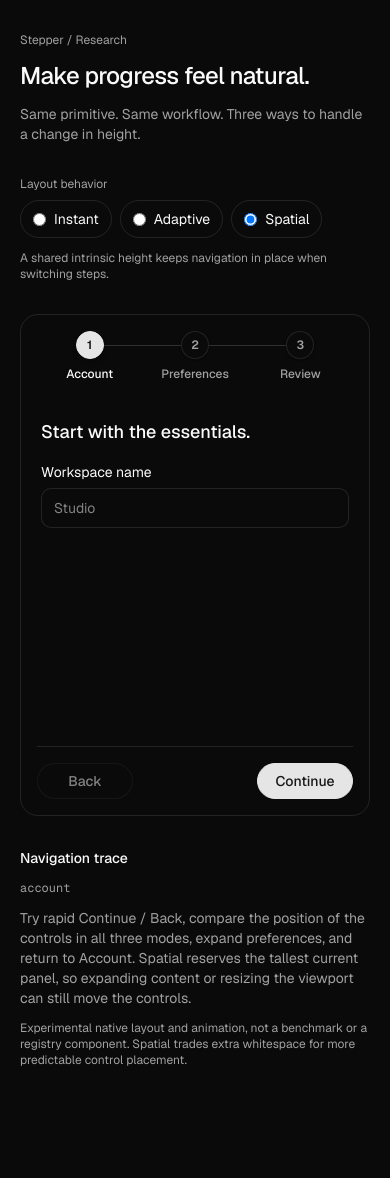
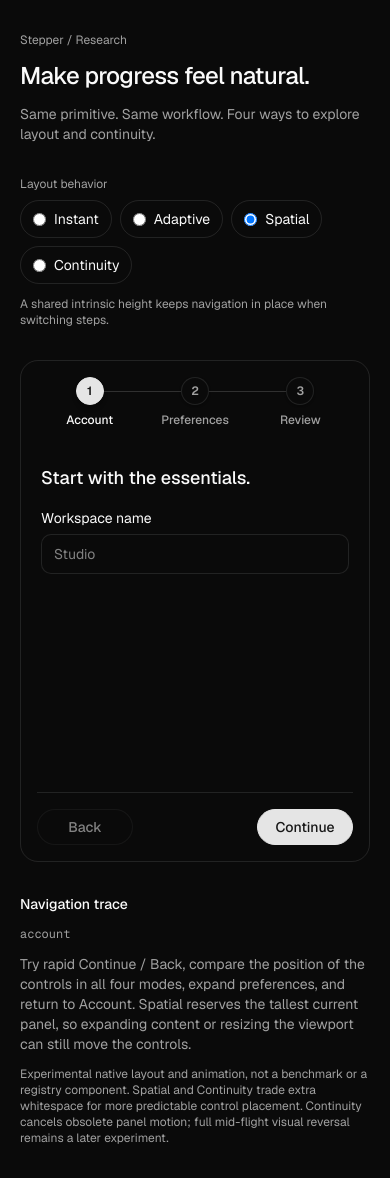
Before and after one commit to francozeta/stepper, a Next.js app: page /drafts/interactions in a window 390 px wide. Before the commit the page ends 1100 px from the top, so only its background shows below. Built offline with nearby package versions, Linux system fonts and the light colour scheme.

Commit message:
feat(lab): refine connector timing and explore panel continuity

```diff
--- a/components/stepper-interaction-lab.tsx
+++ b/components/stepper-interaction-lab.tsx
@@ -9,7 +9,7 @@ import {
 
 const steps = [{ value: "account" }, { value: "preferences" }, { value: "review" }] as const;
 type Stage = (typeof steps)[number]["value"];
-type LayoutMode = "instant" | "adaptive" | "spatial";
+type LayoutMode = "instant" | "adaptive" | "spatial" | "continuity";
 
 // Lab only. Retarget from the in-flight visual height rather than replaying
 // from the last committed height. Keep the actual content in normal flow.
@@ -65,7 +65,7 @@ function AdaptiveHeight({ enabled, spatial, children }: { enabled: boolean; spat
 // The largest real panel determines the shared grid track. Inactive panels
 // stay in layout for intrinsic sizing, but cannot be read or interacted with.
 function spatialPanel(mode: LayoutMode, stage: Stage, value: Stage): React.ComponentProps<typeof StepperContent> {
-  if (mode !== "spatial") return { value };
+  if (mode !== "spatial" && mode !== "continuity") return { value };
   const inactive = stage !== value;
   return {
     value,
@@ -91,9 +91,54 @@ export function StepperInteractionLab() {
   const [name, setName] = React.useState("");
   const [expanded, setExpanded] = React.useState(false);
   const [history, setHistory] = React.useState<Stage[]>(["account"]);
+  const surface = React.useRef<HTMLElement>(null);
+  const previousStage = React.useRef<Stage>(stage);
+  const focusDestination = React.useRef(false);
+  const spatial = mode === "spatial" || mode === "continuity";
+
+  // Only the newly visible panel moves; the navigation and grid stay put.
+  // Cancel an obsolete animation when another stage is selected.
+  React.useLayoutEffect(() => {
+    const previous = previousStage.current;
+    previousStage.current = stage;
+    if (previous === stage || mode !== "continuity") return;
+    const panel = surface.current?.querySelector<HTMLElement>('[data-slot="stepper-content"][data-state="active"]');
+    if (!panel) return;
+    if (focusDestination.current) {
+      focusDestination.current = false;
+      panel.querySelector<HTMLElement>("h2")?.focus({ preventScroll: true });
+    }
+    if (typeof panel.animate !== "function" || typeof window.matchMedia !== "function") return;
+    const media = window.matchMedia("(prefers-reduced-motion: reduce)");
+    if (media.matches) return;
+    const forward = steps.findIndex((item) => item.value === stage) > steps.findIndex((item) => item.value === previous);
+    const rtl = getComputedStyle(panel).direction === "rtl";
+    const offset = (forward === rtl ? -1 : 1) * 8;
+    const animation = panel.animate(
+      [{ transform: "translateX(" + offset + "px)", opacity: 0.65 }, { transform: "translateX(0)", opacity: 1 }],
+      { duration: 160, easing: "cubic-bezier(.2,.8,.2,1)" },
+    );
+    function onMotionChange() { if (media.matches) animation.cancel(); }
+    media.addEventListener("change", onMotionChange);
+    return () => {
+      media.removeEventListener("change", onMotionChange);
+      animation.cancel();
+    };
+  }, [stage, mode]);
+
+  function requestBoundaryFocus(event: React.MouseEvent<HTMLButtonElement>, destination: Stage) {
+    // Keyboard activation at a boundary disables the old action. Move focus
+    // to the destination heading instead of losing it to the document body.
+    if (mode === "continuity" && event.detail === 0 && !event.defaultPrevented && destination !== stage) {
+      focusDestination.current = true;
+    }
+  }
 
   function navigate(next: Stage) {
     if (next === stage) return;
+    if (mode === "continuity" && surface.current?.querySelector('[data-slot="stepper-content"][data-state="active"]')?.contains(document.activeElement)) {
+      focusDestination.current = true;
+    }
     setStage(next);
     setHistory((previous) => [...previous.slice(-7), next]);
   }
@@ -103,32 +148,32 @@ export function StepperInteractionLab() {
       <header className="grid gap-3">
         <Link href="/docs" className="w-fit text-xs text-muted-foreground hover:text-foreground">Stepper / Research</Link>
         <h1 className="text-2xl font-medium tracking-tight">Make progress feel natural.</h1>
-        <p className="text-sm text-muted-foreground">Same primitive. Same workflow. Three ways to handle a change in height.</p>
+        <p className="text-sm text-muted-foreground">Same primitive. Same workflow. Four ways to explore layout and continuity.</p>
       </header>
       <fieldset className="flex flex-wrap gap-2">
         <legend className="mb-2 text-xs text-muted-foreground">Layout behavior</legend>
-        {(["instant", "adaptive", "spatial"] as const).map((value) => (
+        {(["instant", "adaptive", "spatial", "continuity"] as const).map((value) => (
           <label key={value} className="flex cursor-pointer items-center gap-2 rounded-full border px-3 py-2 text-sm">
             <input type="radio" name="layout" checked={mode === value} onChange={() => setMode(value)} />
-            {value === "instant" ? "Instant" : value === "adaptive" ? "Adaptive" : "Spatial"}
+            {value === "instant" ? "Instant" : value === "adaptive" ? "Adaptive" : value === "spatial" ? "Spatial" : "Continuity"}
           </label>
         ))}
       </fieldset>
-      <p className="-mt-5 text-xs text-muted-foreground" aria-live="polite">{mode === "instant" ? "The panel and controls follow content immediately." : mode === "adaptive" ? "The panel and controls move together with an animated height." : "A shared intrinsic height keeps navigation in place when switching steps."}</p>
-      <section className="rounded-2xl border border-border p-4 sm:p-6">
+      <p className="-mt-5 text-xs text-muted-foreground" aria-live="polite">{mode === "instant" ? "The panel and controls follow content immediately." : mode === "adaptive" ? "The panel and controls move together with an animated height." : mode === "spatial" ? "A shared intrinsic height keeps navigation in place when switching steps." : "Stable navigation, directional panel motion, and keyboard focus recovery."}</p>
+      <section ref={surface} className="rounded-2xl border border-border p-4 sm:p-6">
         <Stepper steps={steps} value={stage} onValueChange={navigate}>
           <StepperList>
             <StepperItem value="account">Account</StepperItem>
             <StepperItem value="preferences">Preferences</StepperItem>
             <StepperItem value="review">Review</StepperItem>
           </StepperList>
-          <AdaptiveHeight enabled={mode === "adaptive"} spatial={mode === "spatial"}>
+          <AdaptiveHeight enabled={mode === "adaptive"} spatial={spatial}>
             <StepperContent {...spatialPanel(mode, stage, "account")} keepMounted className="space-y-4 border-0 bg-transparent p-1 shadow-none">
-              <h2 className="text-lg font-medium">Start with the essentials.</h2>
+              <h2 tabIndex={-1} className="text-lg font-medium focus-visible:outline-2 focus-visible:outline-offset-2 focus-visible:outline-ring">Start with the essentials.</h2>
               <Field label="Workspace name" value={name} onChange={(event) => setName(event.target.value)} placeholder="Studio" />
             </StepperContent>
             <StepperContent {...spatialPanel(mode, stage, "preferences")} keepMounted className="space-y-4 border-0 bg-transparent p-1 shadow-none">
-              <h2 className="text-lg font-medium">Make it yours.</h2>
+              <h2 tabIndex={-1} className="text-lg font-medium focus-visible:outline-2 focus-visible:outline-offset-2 focus-visible:outline-ring">Make it yours.</h2>
               <p className="text-sm text-muted-foreground">Change the content height, then move quickly between stages.</p>
               <Field label="Timezone" placeholder="America/Lima" />
               <Field label="Language" placeholder="English" />
@@ -139,21 +184,21 @@ export function StepperInteractionLab() {
               </div>
             </StepperContent>
             <StepperContent {...spatialPanel(mode, stage, "review")} keepMounted className="space-y-4 border-0 bg-transparent p-1 shadow-none">
-              <h2 className="text-lg font-medium">Everything in place.</h2>
+              <h2 tabIndex={-1} className="text-lg font-medium focus-visible:outline-2 focus-visible:outline-offset-2 focus-visible:outline-ring">Everything in place.</h2>
               <p className="text-sm text-muted-foreground">Workspace: {name || "Untitled"}</p>
             </StepperContent>
           </AdaptiveHeight>
           <div data-lab-controls className="flex justify-between gap-3 border-t pt-4">
-            <StepperPrevious className="rounded-full">Back</StepperPrevious>
-            <StepperNext className="rounded-full">Continue</StepperNext>
+            <StepperPrevious className="rounded-full" onClick={(event) => { if (stage === "preferences") requestBoundaryFocus(event, "account"); }}>Back</StepperPrevious>
+            <StepperNext className="rounded-full" onClick={(event) => { if (stage === "preferences") requestBoundaryFocus(event, "review"); }}>Continue</StepperNext>
           </div>
         </Stepper>
       </section>
       <section className="grid gap-3 text-sm">
         <h2 className="font-medium">Navigation trace</h2>
         <p className="break-words font-mono text-xs text-muted-foreground">{history.join(" → ")}</p>
-        <p className="text-muted-foreground">Try rapid Continue / Back, compare the position of the controls in all three modes, expand preferences, and return to Account. Spatial reserves the tallest current panel, so expanding content or resizing the viewport can still move the controls.</p>
-        <p className="text-xs text-muted-foreground">Experimental native layout and animation, not a benchmark or a registry component. Spatial trades extra whitespace for more predictable control placement.</p>
+        <p className="text-muted-foreground">Try rapid Continue / Back, compare the position of the controls in all four modes, expand preferences, and return to Account. Spatial reserves the tallest current panel, so expanding content or resizing the viewport can still move the controls.</p>
+        <p className="text-xs text-muted-foreground">Experimental native layout and animation, not a benchmark or a registry component. Spatial and Continuity trade extra whitespace for more predictable control placement. Continuity cancels obsolete panel motion; full mid-flight visual reversal remains a later experiment.</p>
       </section>
     </main>
   );
--- a/components/ui/stepper.tsx
+++ b/components/ui/stepper.tsx
@@ -524,7 +524,7 @@ function useConnectorProgress(currentIndex: number) {
     const previous = previousIndex.current;
     if (previous === currentIndex) return;
     previousIndex.current = currentIndex;
-    setDuration(previous < 0 || currentIndex < 0 ? 0 : Math.min(1200, Math.abs(currentIndex - previous) * 220));
+    setDuration(previous < 0 || currentIndex < 0 ? 0 : Math.min(330, Math.abs(currentIndex - previous) * 110));
   }, [currentIndex]);
 
   return { progress: Math.max(0, currentIndex), duration };
--- a/registry/default/ui/stepper.tsx
+++ b/registry/default/ui/stepper.tsx
@@ -524,7 +524,7 @@ function useConnectorProgress(currentIndex: number) {
     const previous = previousIndex.current;
     if (previous === currentIndex) return;
     previousIndex.current = currentIndex;
-    setDuration(previous < 0 || currentIndex < 0 ? 0 : Math.min(1200, Math.abs(currentIndex - previous) * 220));
+    setDuration(previous < 0 || currentIndex < 0 ? 0 : Math.min(330, Math.abs(currentIndex - previous) * 110));
   }, [currentIndex]);
 
   return { progress: Math.max(0, currentIndex), duration };
```
Also changed, not shown: public/stepper-demo.json (+1 -1 lines), public/stepper.json (+1 -1 lines), public/stepper-intent-onboarding.json, 3 other files (tests, documents, lock files or other folders).
